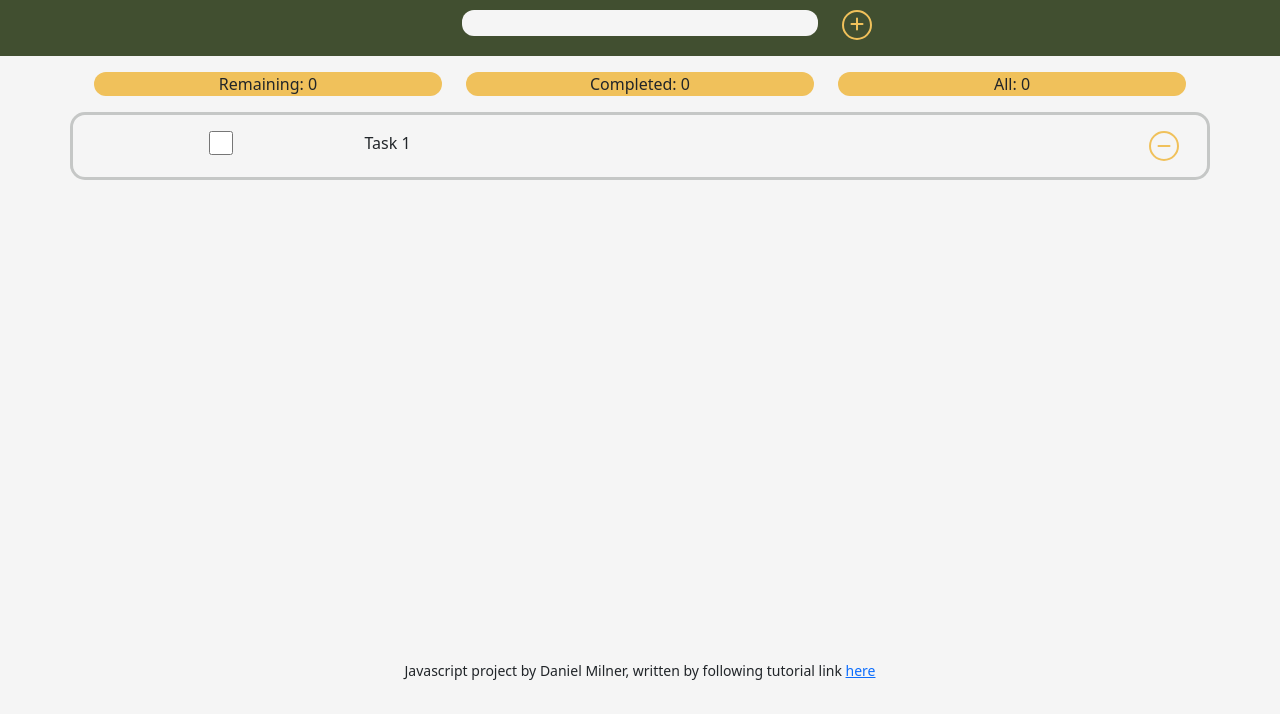
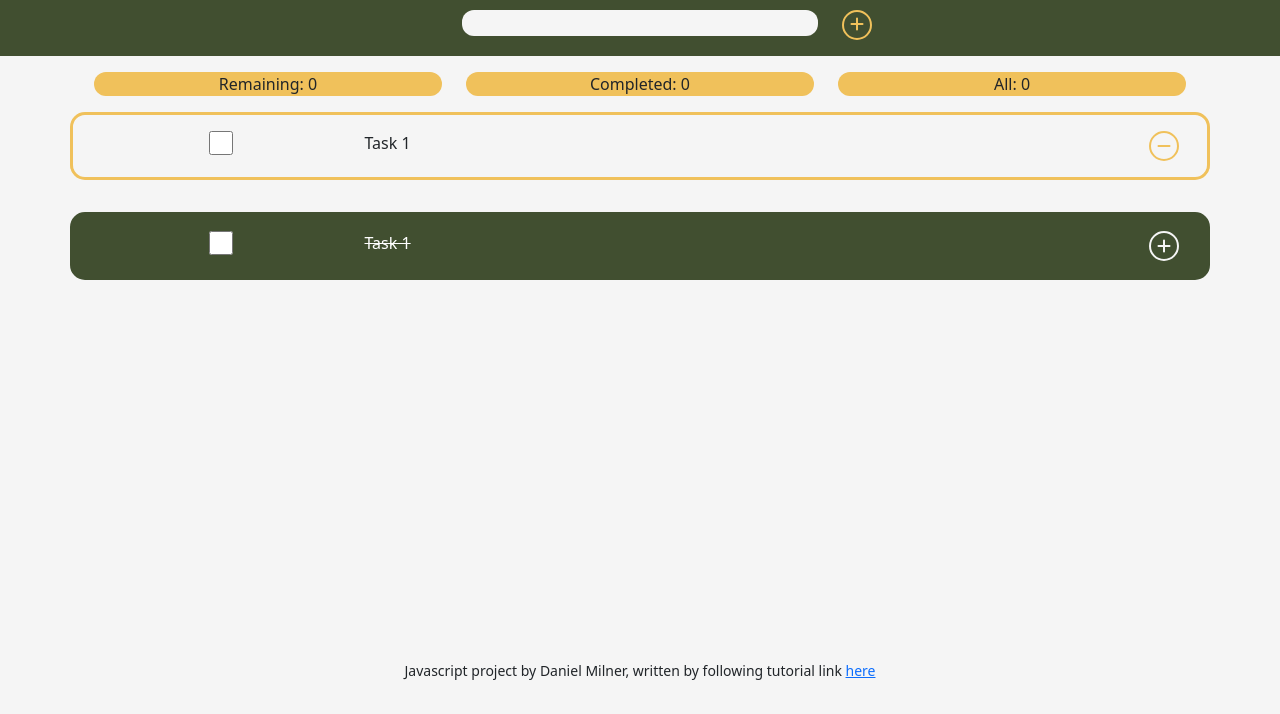
Before and after one commit to DonMilly/To-Do, a plain HTML site: page index.html in a window 1280 px wide. Shown: the part 86-800 px from the top of the page. Drawn offline with nearby package versions, Linux system fonts and the light colour scheme; a web font is replaced by a local one.

Commit message:
Adding completed task styling

```diff
--- a/css/styles.css
+++ b/css/styles.css
@@ -65,7 +65,7 @@ header {
     padding: 1rem;
     border-style: solid;
     border-radius: 15px;
-    border-color: #C5C7C6;
+    border-color: #F0C15B;
 }
 
 .task-items {
@@ -88,7 +88,24 @@ header {
     background-color: inherit;
 } */
 
+.closed-tasks {
+    color: #ffffff;
+    border-color: #414F30;
+    background-color: #414F30;
+    text-decoration: line-through;
+}
+.closed-task-button {
+    background-color: inherit;
+    color: #F5F5F5;;
+    border-color: #F5F5F5;
+}
 
+.closed-task-button:hover {
+    background-color: #F0C15B;
+    color: #414F30;;
+    border-color: #414F30;
+
+}
 
 
 
--- a/index.html
+++ b/index.html
@@ -72,6 +72,19 @@
             </div>
         </div>
 
+        <!-- closed task  -->
+        <div class="tasks closed-tasks row">
+            <div class="col">
+                <div class="row task-items">
+                    <input type="checkbox" name="task-item" id="1" class="col  task-checkbox">
+                    <span class="col" id="task-name">Task 1</span>
+                </div>
+            </div>
+            <div class="col" id="archive-task">
+                <button title="archive-task" class="general-button closed-task-button"><i class="fas fa-plus"></i></button>
+            </div>
+        </div>
+
     </div>
     <footer>
         <p class="footer-text"><small>Javascript project by Daniel Milner, written by following tutorial link <a href="https://www.youtube.com/watch?v=y71CdVq5SvI">here</a></small></p>
```
